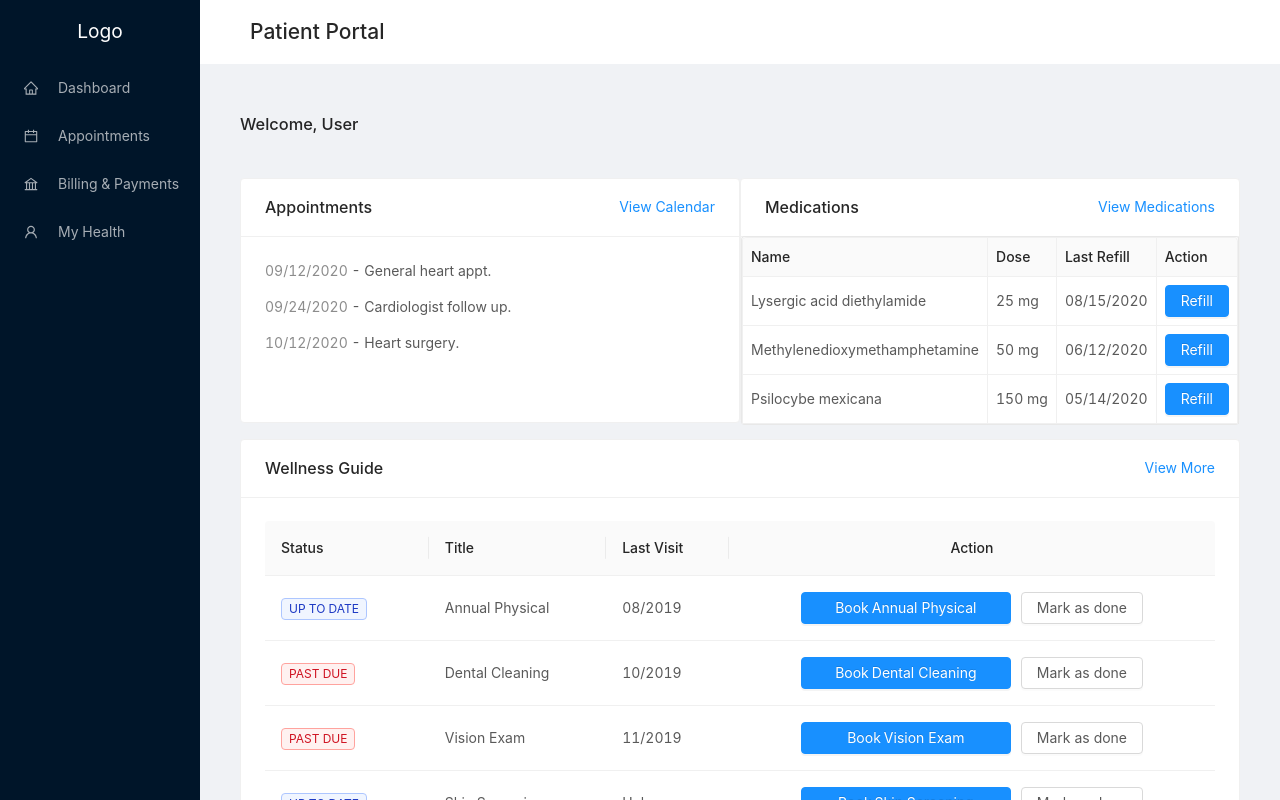
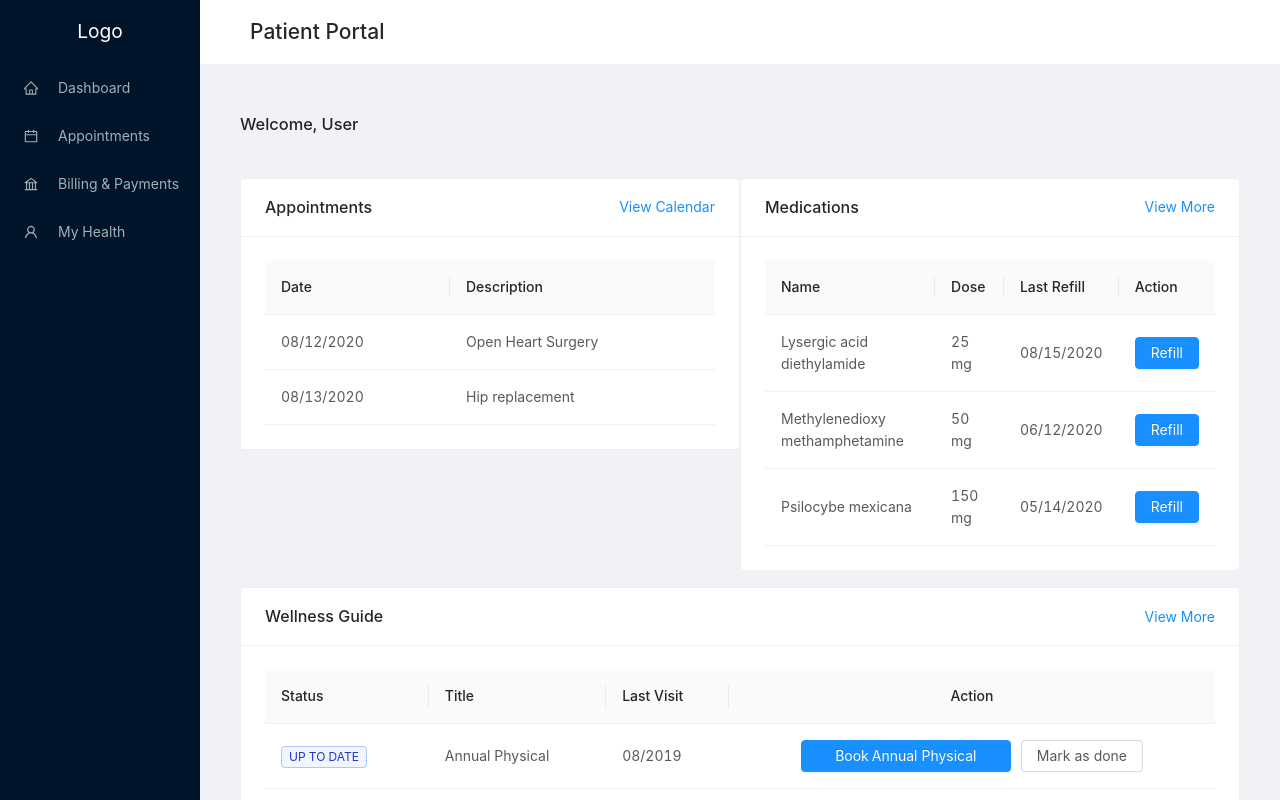
Before and after one commit to mattjaikaran/patient-portal-nextjs, a Next.js app: page /dashboard in a window 1280 px wide. Built offline with nearby package versions, Linux system fonts and the light colour scheme.

Commit message:
updated dashboard styles, conditional pagination

```diff
--- /dev/null
+++ b/components/ApptDashboard/components/ApptTable.js
@@ -0,0 +1,43 @@
+import { Table } from 'antd'
+import '../style.scss'
+
+const dataSource = [
+  {
+    key: '1',
+    date: '08/12/2020',
+    description: 'Open Heart Surgery',
+  },
+  {
+    key: '2',
+    date: '08/13/2020',
+    description: 'Hip replacement',
+  },
+];
+
+const columns = [
+  {
+    title: 'Date',
+    dataIndex: 'date',
+    key: 'date',
+  },
+  {
+    title: 'Description',
+    dataIndex: 'description',
+    key: 'description',
+  },
+]
+
+
+const ApptTable = (props) => {
+  return (
+    <>
+      <Table
+        dataSource={dataSource}
+        size={props.tableSize}
+        pagination={dataSource.length > 3 ? true : false}
+        columns={columns} />
+    </>
+  )
+}
+
+export default ApptTable
--- a/components/ApptDashboard/index.js
+++ b/components/ApptDashboard/index.js
@@ -1,29 +1,16 @@
 import { Card } from 'antd'
 import Link from 'next/link'
 import './style.scss'
+import ApptTable from './components/ApptTable'
 
-const ApptDashboard = () => {
+const ApptDashboard = (props) => {
   return (
     <>
       <Card
         title="Appointments"
         className="appointments"
         extra={<Link href="/appointments"><a>View Calendar</a></Link>}>
-        <p>
-          <span className="appt-date">09/12/2020</span>
-          {' '}
-          - General heart appt.
-        </p>
-        <p>
-          <span className="appt-date">09/24/2020</span>
-          {' '}
-          - Cardiologist follow up.
-        </p>
-        <p>
-          <span className="appt-date">10/12/2020</span>
-          {' '}
-          - Heart surgery.
-        </p>
+        <ApptTable {...props} />
       </Card>
     </>
   )
--- a/components/ApptDashboard/style.scss
+++ b/components/ApptDashboard/style.scss
@@ -1,7 +1,21 @@
 .appointments {
   margin-top: 2rem;
-  height: 245px;
   .appt-date {
     color: #8c8c8c;
   }
 }
+
+@media (max-width: 767px) {
+  .appointments {
+    margin-top: 1rem;
+    .appt-date {
+      color: #8c8c8c;
+    }
+  }
+}
+
+@media (min-width: 768px) {
+  .appointments {
+    // height: 245px;
+  }
+}
--- a/components/Checkup/index.js
+++ b/components/Checkup/index.js
@@ -51,7 +51,11 @@ const Checkup = (props) => {
 
   return (
     <>
-      <Table className="table" bordered={props.bordered} dataSource={data}>
+      <Table
+        className="table"
+        bordered={props.bordered}
+        size={props.tableSize}
+        dataSource={data}>
         <Column
           className="column"
           dataIndex="tags"
--- a/components/Medications/index.js
+++ b/components/Medications/index.js
@@ -73,8 +73,8 @@ const Medications = (props) => {
       <Table
         columns={columns}
         dataSource={dataSource}
-        bordered
-        pagination={props.pagination}
+        bordered={props.bordered}
+        pagination={dataSource.length > 3 ? true : false}
         size={props.tableSize}
       />
       <Modal
--- a/components/Medications/style.scss
+++ b/components/Medications/style.scss
@@ -0,0 +1,12 @@
+
+
+@media (max-width: 767px) {
+  .medications {
+    margin-top: 1rem;
+  }
+}
+@media (min-width: 768px) {
+  .medications {
+    margin-top: 2rem;
+  }
+}
--- a/components/MedicationsDashboard/style.scss
+++ b/components/MedicationsDashboard/style.scss
@@ -1,13 +1,16 @@
 .medications-dashboard {
   .ant-card-body {
-    padding: 0;
+    // padding: 0;
   }
 }
 
-
+@media (max-width: 767px) {
+  .medications-dashboard {
+    margin-top: 1rem;
+  }
+}
 @media (min-width: 768px) {
   .medications-dashboard {
     margin-top: 2rem;
-    height: 245px;
   }
 }
--- a/components/MyHealth/index.js
+++ b/components/MyHealth/index.js
@@ -24,13 +24,13 @@ const MyHealth = (props) => {
           className="messages"
           tab="Messages"
           key="1">
-          <Messages />
+          <Messages bordered={true} />
         </TabPane>
         <TabPane
           className="medications"
           tab="Medications"
           key="2">
-          <Medications />
+          <Medications bordered={true} />
         </TabPane>
         <TabPane
           className="medical-history"
@@ -42,7 +42,7 @@ const MyHealth = (props) => {
           className="insurance-info"
           tab="Insurance Info"
           key="4">
-          <InsuranceInfo />
+          <InsuranceInfo bordered={true} />
         </TabPane>
         <TabPane
           className="my-settings"
--- a/pages/dashboard.js
+++ b/pages/dashboard.js
@@ -2,7 +2,7 @@ import Link from 'next/link'
 import { Row, Col, Card } from 'antd'
 import MainLayout from '../components/layouts/MainLayout'
 import ApptDashboard from '../components/ApptDashboard'
-import MedicationsDashboard from '../components/MedicationsDashboard'
+import Medications from '../components/Medications'
 import PatientForm from '../components/PatientForm'
 import Checkup from '../components/Checkup'
 
@@ -16,7 +16,16 @@ export default function Dashboard() {
           <ApptDashboard />
         </Col>
         <Col xs={24} sm={12}>
-          <MedicationsDashboard />
+          <Card
+            title="Medications"
+            className="medications"
+            extra={
+              <Link href="/profile">
+                <a>View More</a>
+              </Link>
+            }>
+            <Medications />
+          </Card>
         </Col>
         <Col xs={24}>
           <Card
```
